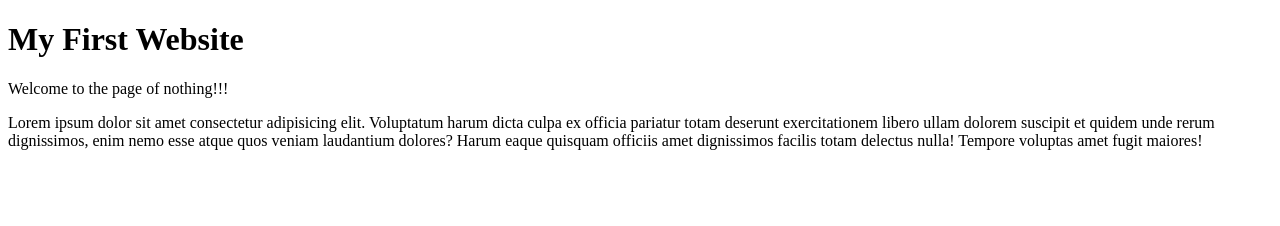
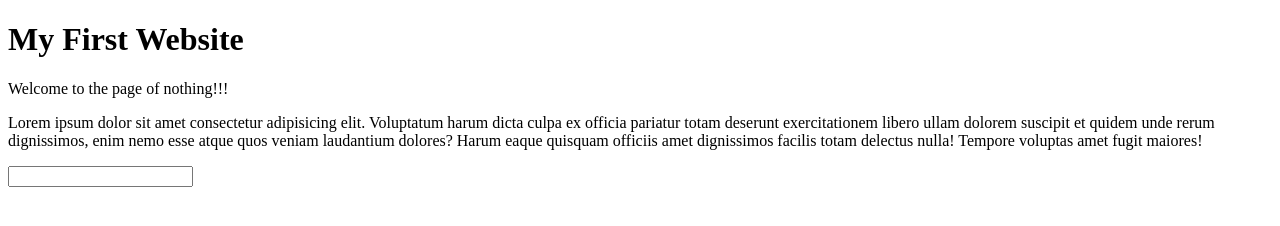
Before and after one commit to mrdosf/my-first-website, a plain HTML site: page index.html in a window 1280 px wide. Drawn offline with Linux system fonts and the light colour scheme.

Commit message:
commiting

```diff
--- a/index.html
+++ b/index.html
@@ -10,5 +10,8 @@
     <h1 class="heading">My First Website</h1>
     <p class="welcome_note">Welcome to the page of nothing!!!</p>
     <p class="para">Lorem ipsum dolor sit amet consectetur adipisicing elit. Voluptatum harum dicta culpa ex officia pariatur totam deserunt exercitationem libero ullam dolorem suscipit et quidem unde rerum dignissimos, enim nemo esse atque quos veniam laudantium dolores? Harum eaque quisquam officiis amet dignissimos facilis totam delectus nulla! Tempore voluptas amet fugit maiores!</p>
+    <input type="text" class="search_engine">
+
+
 </body>
 </html>
```
